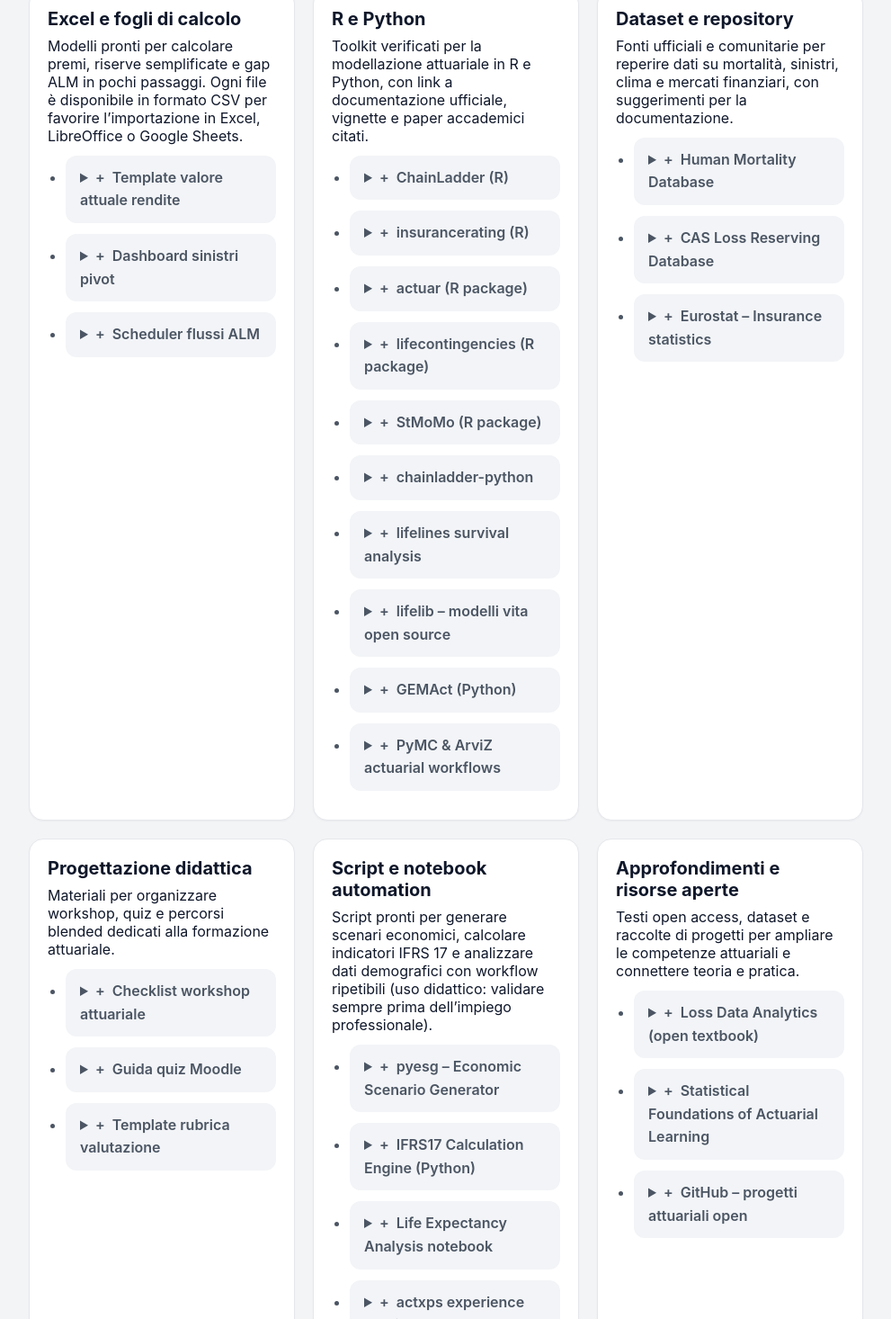
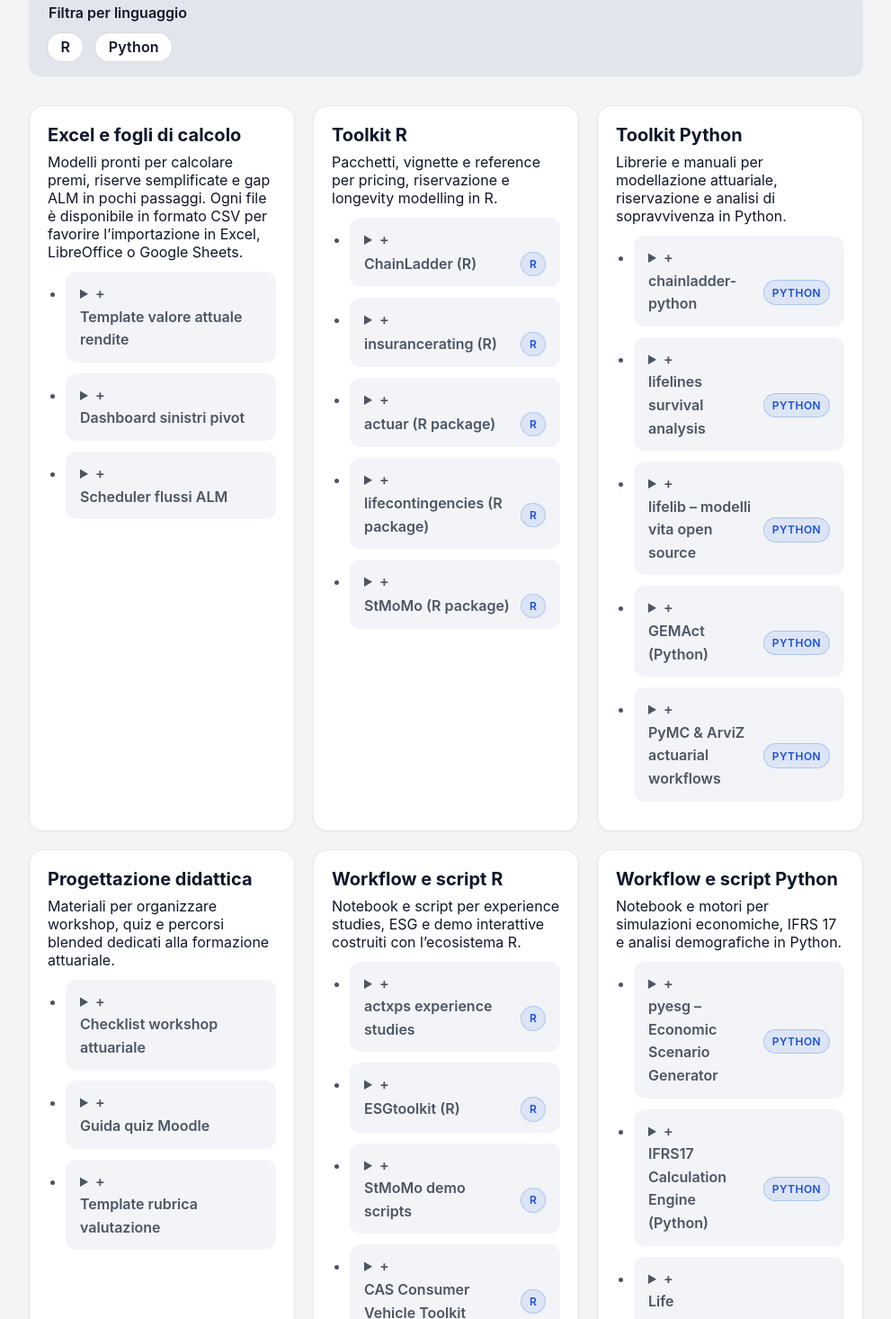
Before and after one commit to pietroscik/attuario-eu, a Next.js app: page /strumenti in a window 1280 px wide. Shown: the part 324-1790 px from the top of the page at 90% size, without its empty margins (144-1135 px from the left). Built offline with nearby package versions, Linux system fonts and the light colour scheme.

Commit message:
feat: add language filters to strumenti toolkit

```diff
--- a/content/pages/strumenti.js
+++ b/content/pages/strumenti.js
@@ -9,25 +9,28 @@
         summary:
           "Tabella con probabilità, importi e fattori di sconto per ricostruire il valore attuale atteso di rendite temporanee o vitalizie.",
         href: "/toolkit/valore-attuale.csv",
+        languages: [],
       },
       {
         label: "Dashboard sinistri pivot",
         summary:
           "Dataset di esempio per costruire tabelle pivot e grafici dinamici su premi, sinistri e combined ratio per ramo.",
         href: "/toolkit/dashboard-sinistri.csv",
+        languages: [],
       },
       {
         label: "Scheduler flussi ALM",
         summary:
           "Foglio con cash flow attivi/passivi e calcolo della differenza attualizzata utile per analisi di immunizzazione.",
         href: "/toolkit/alm-scheduler.csv",
+        languages: [],
       },
     ],
   },
   {
-    title: "R e Python",
+    title: "Toolkit R",
     description:
-      "Toolkit verificati per la modellazione attuariale in R e Python, con link a documentazione ufficiale, vignette e paper accademici citati.",
+      "Pacchetti, vignette e reference per pricing, riservazione e longevity modelling in R.",
     resources: [
       {
         label: "ChainLadder (R)",
@@ -35,6 +38,7 @@
           "Vignette ufficiali per il pacchetto leader nella riservazione sinistri: Chain Ladder deterministico, Mack e Bootstrap con esempi riproducibili.",
         href: "https://cran.r-project.org/web/packages/ChainLadder/vignettes/ChainLadder.html",
         external: true,
+        languages: ["R"],
       },
       {
         label: "insurancerating (R)",
@@ -42,6 +46,7 @@
           "Documentazione del pacchetto per il pricing con GLM, funzioni per l’esplorazione dati e tutorial su metriche di performance tariffaria.",
         href: "https://insurancerating.readthedocs.io/",
         external: true,
+        languages: ["R"],
       },
       {
         label: "actuar (R package)",
@@ -49,6 +54,7 @@
           "Codice sorgente e documentazione per tariffe collettive, distribuzioni attuariali e calcolo di premi di rischio e credibilità.",
         href: "https://github.com/boennecd/actuar",
         external: true,
+        languages: ["R"],
       },
       {
         label: "lifecontingencies (R package)",
@@ -56,6 +62,7 @@
           "Funzioni R per tavole di mortalità, valorizzazione di assicurazioni vita, rendite e misure di sensitività demografica.",
         href: "https://github.com/spedygiorgio/lifecontingencies",
         external: true,
+        languages: ["R"],
       },
       {
         label: "StMoMo (R package)",
@@ -63,13 +70,22 @@
           "Framework per modellare la mortalità con approcci Lee-Carter, Cairns-Blake-Dowd e varianti coortali per proiezioni LOB.",
         href: "https://github.com/amvillegas/StMoMo",
         external: true,
+        languages: ["R"],
       },
+    ],
+  },
+  {
+    title: "Toolkit Python",
+    description:
+      "Librerie e manuali per modellazione attuariale, riservazione e analisi di sopravvivenza in Python.",
+    resources: [
       {
         label: "chainladder-python",
         summary:
           "Manuale CAS per portare i metodi Chain Ladder in Python, completo di API reference e notebook su Mack, Bornhuetter-Ferguson e Bayesian reserving.",
         href: "https://chainladder-python.readthedocs.io/",
         external: true,
+        languages: ["Python"],
       },
       {
         label: "lifelines survival analysis",
@@ -77,6 +93,7 @@
           "Toolkit Python per l’analisi di sopravvivenza con Cox PH, Kaplan-Meier e strumenti per la calibrazione di tassi di decadenza.",
         href: "https://github.com/CamDavidsonPilon/lifelines",
         external: true,
+        languages: ["Python"],
       },
       {
         label: "lifelib – modelli vita open source",
@@ -84,6 +101,7 @@
           "Framework modulare per proiettare passività vita, calcolare BEL e CSM IFRS 17 con esempi in notebook Jupyter.",
         href: "https://github.com/lifelib-dev/lifelib",
         external: true,
+        languages: ["Python"],
       },
       {
         label: "GEMAct (Python)",
@@ -91,14 +109,136 @@
           "Libreria per modelli collettivi, copule e riserve stocastiche con tutorial su fitting, simulazione e valutazione della variabilità.",
         href: "https://gemact.readthedocs.io/",
         external: true,
+        languages: ["Python"],
       },
       {
         label: "PyMC & ArviZ actuarial workflows",
         summary:
           "Guida PyMC con esempi di regressioni Poisson, MCMC e diagnostica ArviZ per modellare frequenza e severità in chiave Bayesiana.",
         href: "https://www.pymc.io/projects/examples/en/latest/case_studies/insurance_claims.html",
-
         external: true,
+        languages: ["Python"],
+      },
+    ],
+  },
+  {
+    title: "Progettazione didattica",
+    description:
+      "Materiali per organizzare workshop, quiz e percorsi blended dedicati alla formazione attuariale.",
+    resources: [
+      {
+        label: "Checklist workshop attuariale",
+        summary: "Sequenza di attività e deliverable per condurre un laboratorio di 90 minuti con follow-up strutturato.",
+        href: "/toolkit/workshop-checklist.md",
+        languages: [],
+      },
+      {
+        label: "Guida quiz Moodle",
+        summary: "Documentazione su come creare question bank, randomizzare item e configurare feedback adattivi.",
+        href: "https://docs.moodle.org/402/it/Quiz",
+        external: true,
+        languages: [],
+      },
+      {
+        label: "Template rubrica valutazione",
+        summary: "Foglio di lavoro per assegnare punteggi a progetti didattici con criteri qualitativi e quantitativi.",
+        href: "https://www.credential.net/resources/assessment-rubric-template",
+        external: true,
+        languages: [],
+      },
+    ],
+  },
+  {
+    title: "Workflow e script R",
+    description:
+      "Notebook e script per experience studies, ESG e demo interattive costruiti con l’ecosistema R.",
+    resources: [
+      {
+        label: "actxps experience studies",
+        summary:
+          "Script R per costruire pipeline di experience study vita con estrazione dati, calcolo di tassi osservati/attesi e benchmark interattivi.",
+        href: "https://github.com/ActuarialVo/actxps",
+        external: true,
+        languages: ["R"],
+      },
+      {
+        label: "ESGtoolkit (R)",
+        summary:
+          "Notebook e funzioni per generare scenari stocastici multi-fattore, calibrati a curve risk-free e volatilità storiche.",
+        href: "https://github.com/fcasados/ESGtoolkit",
+        external: true,
+        languages: ["R"],
+      },
+      {
+        label: "StMoMo demo scripts",
+        summary:
+          "Esempi pratici per stimare modelli di mortalità, estrarre indicatori di longevità e produrre grafici di sensitività.",
+        href: "https://github.com/amvillegas/StMoMo/tree/master/vignettes",
+        external: true,
+        languages: ["R"],
+      },
+      {
+        label: "CAS Consumer Vehicle Toolkit",
+        summary:
+          "Repository CAS con workflow di pricing auto personale: esplorazione dati, fitting GLM e tecniche machine learning per tariffe competitive.",
+        href: "https://github.com/casact/consumer_vehicle_toolkit",
+        external: true,
+        languages: ["R"],
+      },
+      {
+        label: "experienceAnalytics (longevity studies)",
+        summary:
+          "Collezione di script R per analisi di esperienze vita: preparazione dati, credibilità Bayesiana e visualizzazioni interattive con flexdashboard.",
+        href: "https://github.com/ActuarialVol/experienceAnalytics",
+        external: true,
+        languages: ["R"],
+      },
+    ],
+  },
+  {
+    title: "Workflow e script Python",
+    description:
+      "Notebook e motori per simulazioni economiche, IFRS 17 e analisi demografiche in Python.",
+    resources: [
+      {
+        label: "pyesg – Economic Scenario Generator",
+        summary:
+          "Motore Python per simulare curve dei tassi, inflazione e rendimenti azionari con modelli stocastici standard (GBM, CIR, Vasicek).",
+        href: "https://github.com/jason-ash/pyesg",
+        external: true,
+        languages: ["Python"],
+      },
+      {
+        label: "IFRS17 Calculation Engine (Python)",
+        summary:
+          "Traduzione in Python del motore lifelib per calcolare cash flow attesi, CSM e analisi di sensibilità su portafogli assicurativi.",
+        href: "https://github.com/lifelib-dev/IFRS17CalculationEnginePython",
+        external: true,
+        languages: ["Python"],
+      },
+      {
+        label: "Life Expectancy Analysis notebook",
+        summary:
+          "Notebook su dataset OMS con pulizia dati, regressioni e visualizzazioni per individuare i driver della longevità.",
+        href: "https://github.com/aarohip28/Life-Expectancy-Analysis",
+        external: true,
+        languages: ["Python"],
+      },
+      {
+        label: "Systemorph IFRS17 Calculation Engine",
+        summary:
+          "Motore open source per valutazione IFRS 17 con moduli per calcolo cash flow, CSM e reporting, accompagnato da documentazione tecnica completa.",
+        href: "https://github.com/Systemorph/IFRS17CalculationEngine",
+        external: true,
+        languages: [],
+      },
+      {
+        label: "IFRS-17 PAA Implementation",
+        summary:
+          "Notebook e script per implementare passo-passo il Premium Allocation Approach, con esempi numerici commentati in lingua inglese e cinese.",
+        href: "https://github.com/YenLinWu/IFRS-17-PAA-Implementation",
+        external: true,
+        languages: ["Python"],
       },
     ],
   },
@@ -112,119 +252,21 @@
         summary: "Serie storiche demografiche internazionali per analisi di longevità e costruzione tavole generazionali.",
         href: "https://www.mortality.org",
         external: true,
+        languages: [],
       },
       {
         label: "CAS Loss Reserving Database",
         summary: "Dataset open source per esercitazioni su riserve danni, disponibilie in formato Excel e CSV.",
         href: "https://www.casact.org/data-management/database-queries/loss-reserving-database",
         external: true,
+        languages: [],
       },
       {
         label: "Eurostat – Insurance statistics",
         summary: "Indicatori su premi, sinistri e investimenti delle compagnie assicurative in Europa.",
         href: "https://ec.europa.eu/eurostat/web/insurance",
         external: true,
-      },
-    ],
-  },
-  {
-    title: "Progettazione didattica",
-    description:
-      "Materiali per organizzare workshop, quiz e percorsi blended dedicati alla formazione attuariale.",
-    resources: [
-      {
-        label: "Checklist workshop attuariale",
-        summary: "Sequenza di attività e deliverable per condurre un laboratorio di 90 minuti con follow-up strutturato.",
-        href: "/toolkit/workshop-checklist.md",
-      },
-      {
-        label: "Guida quiz Moodle",
-        summary: "Documentazione su come creare question bank, randomizzare item e configurare feedback adattivi.",
-        href: "https://docs.moodle.org/402/it/Quiz",
-        external: true,
-      },
-      {
-        label: "Template rubrica valutazione",
-        summary: "Foglio di lavoro per assegnare punteggi a progetti didattici con criteri qualitativi e quantitativi.",
-        href: "https://www.credential.net/resources/assessment-rubric-template",
-        external: true,
-      },
-    ],
-  },
-  {
-    title: "Script e notebook automation",
-    description:
-      "Script pronti per generare scenari economici, calcolare indicatori IFRS 17 e analizzare dati demografici con workflow ripetibili (uso didattico: validare sempre prima dell’impiego professionale).",
-    resources: [
-      {
-        label: "pyesg – Economic Scenario Generator",
-        summary:
-          "Motore Python per simulare curve dei tassi, inflazione e rendimenti azionari con modelli stocastici standard (GBM, CIR, Vasicek).",
-        href: "https://github.com/jason-ash/pyesg",
-        external: true,
-      },
-      {
-        label: "IFRS17 Calculation Engine (Python)",
-        summary:
-          "Traduzione in Python del motore lifelib per calcolare cash flow attesi, CSM e analisi di sensibilità su portafogli assicurativi.",
-        href: "https://github.com/lifelib-dev/IFRS17CalculationEnginePython",
-        external: true,
-      },
-      {
-        label: "Life Expectancy Analysis notebook",
-        summary:
-          "Notebook su dataset OMS con pulizia dati, regressioni e visualizzazioni per individuare i driver della longevità.",
-        href: "https://github.com/aarohip28/Life-Expectancy-Analysis",
-        external: true,
-      },
-      {
-        label: "actxps experience studies",
-        summary:
-          "Script R per costruire pipeline di experience study vita con estrazione dati, calcolo di tassi osservati/attesi e benchmark interattivi.",
-        href: "https://github.com/ActuarialVo/actxps",
-        external: true,
-      },
-      {
-        label: "ESGtoolkit (R)",
-        summary:
-          "Notebook e funzioni per generare scenari stocastici multi-fattore, calibrati a curve risk-free e volatilità storiche.",
-        href: "https://github.com/fcasados/ESGtoolkit",
-        external: true,
-      },
-      {
-        label: "StMoMo demo scripts",
-        summary:
-          "Esempi pratici per stimare modelli di mortalità, estrarre indicatori di longevità e produrre grafici di sensitività.",
-        href: "https://github.com/amvillegas/StMoMo/tree/master/vignettes",
-        external: true,
-      },
-      {
-        label: "Systemorph IFRS17 Calculation Engine",
-        summary:
-          "Motore open source per valutazione IFRS 17 con moduli per calcolo cash flow, CSM e reporting, accompagnato da documentazione tecnica completa.",
-        href: "https://github.com/Systemorph/IFRS17CalculationEngine",
-        external: true,
-      },
-      {
-        label: "IFRS-17 PAA Implementation",
-        summary:
-          "Notebook e script per implementare passo-passo il Premium Allocation Approach, con esempi numerici commentati in lingua inglese e cinese.",
-        href: "https://github.com/YenLinWu/IFRS-17-PAA-Implementation",
-        external: true,
-      },
-      {
-        label: "CAS Consumer Vehicle Toolkit",
-        summary:
-          "Repository CAS con workflow di pricing auto personale: esplorazione dati, fitting GLM e tecniche machine learning per tariffe competitive.",
-        href: "https://github.com/casact/consumer_vehicle_toolkit",
-        external: true,
-      },
-      {
-        label: "experienceAnalytics (longevity studies)",
-        summary:
-          "Collezione di script R per analisi di esperienze vita: preparazione dati, credibilità Bayesiana e visualizzazioni interattive con flexdashboard.",
-        href: "https://github.com/ActuarialVol/experienceAnalytics",
-        external: true,
+        languages: [],
       },
     ],
   },
@@ -239,6 +281,7 @@
           "Manuale gratuito dell’International Actuarial Association con esempi in R/Python su credibilità, frequenza-severità e gestione del rischio.",
         href: "https://openacttexts.github.io/Loss-Data-Analytics/",
         external: true,
+        languages: ["R", "Python"],
       },
       {
         label: "Statistical Foundations of Actuarial Learning",
@@ -246,6 +289,7 @@
           "Testo accademico con appendici computazionali su modelli predittivi, machine learning e validazione per assicurazioni danni.",
         href: "https://cfasociety.org/texas/Documents/Statistical%20Foundations%20of%20Actuarial%20Learning.pdf",
         external: true,
+        languages: [],
       },
       {
         label: "GitHub – progetti attuariali open",
@@ -253,6 +297,7 @@
           "Lista curata di repository attuariali (R, Python, Julia) per pricing, riservazione e longevity modelling con licenza open source.",
         href: "https://github.com/topics/actuarial-science",
         external: true,
+        languages: ["R", "Python"],
       },
     ],
   },
--- a/pages/strumenti.js
+++ b/pages/strumenti.js
@@ -1,26 +1,109 @@
 import Link from "next/link";
+import { useMemo, useState } from "react";
 
 import Layout from "../components/Layout";
 
 import { TOOL_RESOURCES } from "../content/pages/strumenti";
 
+const LANGUAGE_OPTIONS = ["R", "Python"];
+
 export default function Strumenti() {
+  const [selectedLanguages, setSelectedLanguages] = useState([]);
+
+  const filteredSections = useMemo(() => {
+    return TOOL_RESOURCES.map((section) => {
+      const matchingResources = section.resources.filter((resource) => {
+        if (selectedLanguages.length === 0) {
+          return true;
+        }
+
+        if (!resource.languages || resource.languages.length === 0) {
+          return false;
+        }
+
+        return resource.languages.some((language) =>
+          selectedLanguages.includes(language)
+        );
+      });
+
+      return { ...section, resources: matchingResources };
+    }).filter((section) => section.resources.length > 0);
+  }, [selectedLanguages]);
+
+  const hasResults = filteredSections.length > 0;
+
+  const toggleLanguage = (language) => {
+    setSelectedLanguages((current) => {
+      if (current.includes(language)) {
+        return current.filter((item) => item !== language);
+      }
+
+      return [...current, language];
+    });
+  };
+
   return (
     <Layout
       title="Strumenti & calcolatori"
       eyebrow="Toolkit operativo"
       intro="Tutorial, esempi di codice e risorse aperte per esercitarsi con modelli attuariali. Gli strumenti sono pensati a fini educativi e non sostituiscono attività professionale."
     >
+      <section className="filter-bar" aria-label="Filtra le risorse per linguaggio">
+        <fieldset>
+          <legend>Filtra per linguaggio</legend>
+          <div className="filter-options">
+            {LANGUAGE_OPTIONS.map((language) => {
+              const id = `language-${language.toLowerCase()}`;
+              const isChecked = selectedLanguages.includes(language);
+
+              return (
+                <label
+                  key={language}
+                  className={`filter-pill ${isChecked ? "is-active" : ""}`}
+                >
+                  <input
+                    id={id}
+                    type="checkbox"
+                    value={language}
+                    checked={isChecked}
+                    onChange={() => toggleLanguage(language)}
+                  />
+                  <span aria-hidden="true">{language}</span>
+                  <span className="sr-only">{`Filtra per ${language}`}</span>
+                </label>
+              );
+            })}
+          </div>
+        </fieldset>
+      </section>
+
       <section className="card-grid">
-        {TOOL_RESOURCES.map(({ title, description, resources }) => (
+        {(selectedLanguages.length === 0 ? TOOL_RESOURCES : filteredSections).map(
+          ({ title, description, resources }) => (
           <article key={title} className="card toolkit-card">
             <h2>{title}</h2>
             <p>{description}</p>
             <ul className="list">
-              {resources.map(({ label, summary, href, external }) => (
+              {resources.map(({ label, summary, href, external, languages }) => (
                 <li key={label}>
                   <details>
-                    <summary>{label}</summary>
+                    <summary>
+                      <span className="summary-content">
+                        <span className="resource-label">{label}</span>
+                        {Array.isArray(languages) && languages.length > 0 && (
+                          <span className="language-badges">
+                            {languages.map((language) => (
+                              <span
+                                key={`${label}-${language}`}
+                                className="language-badge"
+                              >
+                                {language}
+                              </span>
+                            ))}
+                          </span>
+                        )}
+                      </span>
+                    </summary>
                     <p>{summary}</p>
                     {external ? (
                       <a href={href} target="_blank" rel="noopener noreferrer">
@@ -35,6 +118,11 @@
             </ul>
           </article>
         ))}
+        {!hasResults && (
+          <p className="empty-state">
+            Nessuna risorsa corrisponde ai filtri selezionati. Prova a modificare le opzioni.
+          </p>
+        )}
       </section>
 
       <section className="section info-panel">
@@ -49,6 +137,96 @@
       </section>
 
       <style jsx>{`
+        .filter-bar {
+          background: rgba(148, 163, 184, 0.18);
+          border-radius: 14px;
+          margin-bottom: 2rem;
+          padding: 1rem 1.25rem;
+        }
+
+        .filter-bar fieldset {
+          border: 0;
+          margin: 0;
+          padding: 0;
+        }
+
+        .filter-bar legend {
+          font-size: 1rem;
+          font-weight: 600;
+          margin-bottom: 0.75rem;
+        }
+
+        .filter-options {
+          display: flex;
+          flex-wrap: wrap;
+          gap: 0.75rem;
+        }
+
+        .filter-pill {
+          align-items: center;
+          background: white;
+          border: 1px solid rgba(15, 23, 42, 0.15);
+          border-radius: 999px;
+          color: #0f172a;
+          cursor: pointer;
+          display: inline-flex;
+          font-weight: 600;
+          letter-spacing: 0.01em;
+          padding: 0.35rem 0.9rem;
+          position: relative;
+          transition: all 0.2s ease;
+        }
+
+        .filter-pill input {
+          appearance: none;
+          height: 100%;
+          left: 0;
+          margin: 0;
+          position: absolute;
+          top: 0;
+          width: 100%;
+        }
+
+        .filter-pill span:first-of-type {
+          pointer-events: none;
+        }
+
+        .filter-pill:is(:hover, :focus-within) {
+          border-color: rgba(37, 99, 235, 0.5);
+          box-shadow: 0 0 0 4px rgba(37, 99, 235, 0.1);
+        }
+
+        .filter-pill.is-active {
+          background: #1d4ed8;
+          border-color: #1d4ed8;
+          color: white;
+          box-shadow: 0 0 0 4px rgba(29, 78, 216, 0.25);
+        }
+
+        .filter-pill input:focus-visible + span:first-of-type,
+        .filter-pill input:focus-visible ~ .sr-only {
+          outline: none;
+        }
+
+        .sr-only {
+          border: 0;
+          clip: rect(0 0 0 0);
+          height: 1px;
+          margin: -1px;
+          overflow: hidden;
+          padding: 0;
+          position: absolute;
+          width: 1px;
+        }
+
+        .empty-state {
+          color: #475569;
+          font-style: italic;
+          padding: 1.5rem 0;
+          text-align: center;
+          width: 100%;
+        }
+
         .toolkit-card details {
           background: rgba(148, 163, 184, 0.12);
           border-radius: 12px;
@@ -75,6 +253,38 @@
           content: "−";
         }
 
+        .summary-content {
+          align-items: center;
+          display: flex;
+          gap: 0.75rem;
+          justify-content: space-between;
+        }
+
+        .resource-label {
+          flex: 1;
+          min-width: 0;
+        }
+
+        .language-badges {
+          display: inline-flex;
+          flex-wrap: wrap;
+          gap: 0.4rem;
+          justify-content: flex-end;
+        }
+
+        .language-badge {
+          background: rgba(37, 99, 235, 0.1);
+          border: 1px solid rgba(37, 99, 235, 0.25);
+          border-radius: 999px;
+          color: #1d4ed8;
+          font-size: 0.75rem;
+          font-weight: 600;
+          letter-spacing: 0.04em;
+          padding: 0.2rem 0.55rem;
+          text-transform: uppercase;
+          white-space: nowrap;
+        }
+
         .toolkit-card p {
           margin: 0.5rem 0 0.75rem;
         }
@@ -83,6 +293,18 @@
           color: var(--link-color, #1d4ed8);
           font-weight: 600;
         }
+
+        @media (max-width: 640px) {
+          .summary-content {
+            align-items: flex-start;
+            flex-direction: column;
+            gap: 0.5rem;
+          }
+
+          .language-badges {
+            justify-content: flex-start;
+          }
+        }
       `}</style>
     </Layout>
   );
```
